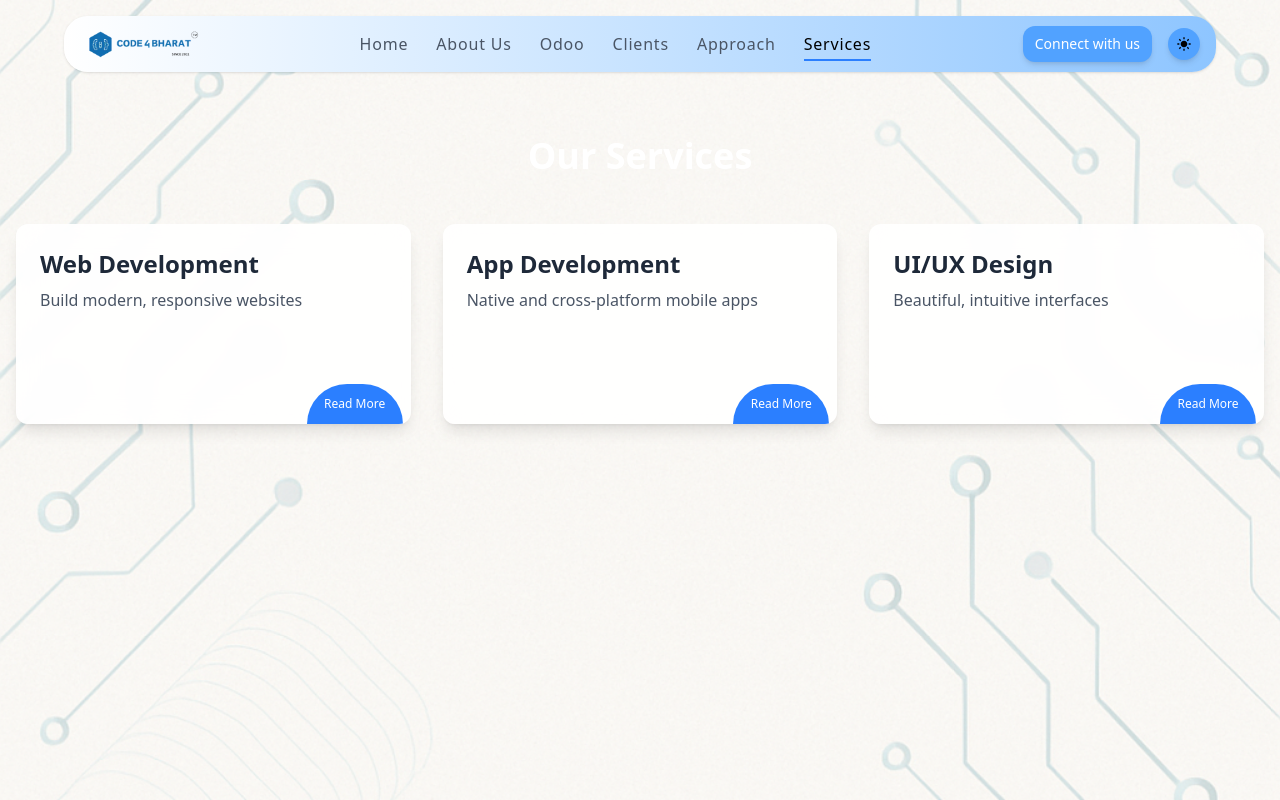
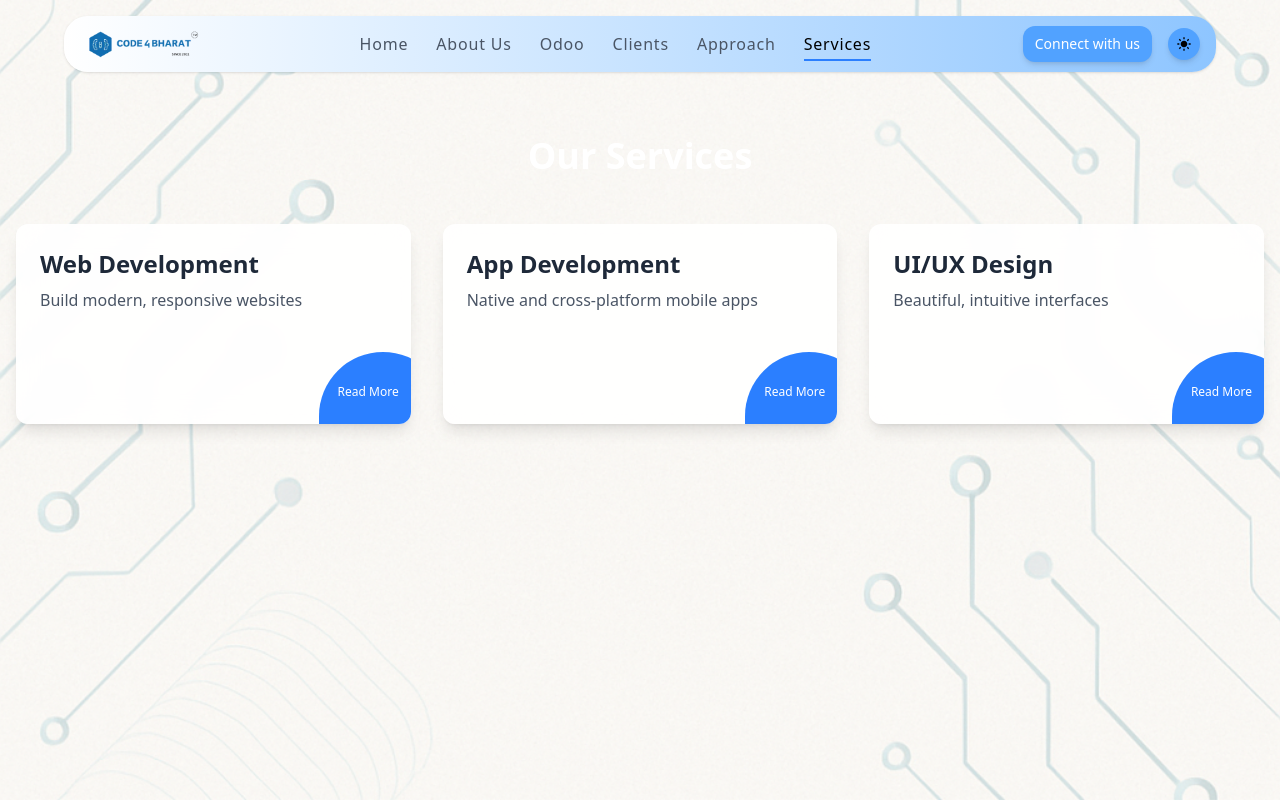
Before and after one commit to Sknagma5233/c4b, a Next.js app: page /services in a window 1280 px wide. Built offline with nearby package versions, Linux system fonts and the light colour scheme; a web font is replaced by a local one.

Commit message:
updated service page

```diff
--- a/src/components/services.jsx
+++ b/src/components/services.jsx
@@ -46,7 +46,6 @@ function Services() {
       ]
     }
   ];
-
 
   const toggleCard = (index) => {
     if (expandedCard === index) {
@@ -139,6 +138,7 @@ function Services() {
     }
   };
 
+
   return (
     <div className="w-full min-h-screen bg-[url('/images/bgImage.png')] bg-cover bg-center bg-fixed">
       <Navbar />
@@ -151,7 +151,7 @@ function Services() {
             <div
               key={index}
               ref={el => cardRefs.current[index] = el}
-              className="bg-white/90 backdrop-blur-md rounded-xl shadow-lg overflow-hidden relative pb-12"
+              className="bg-white/90 backdrop-blur-md rounded-xl shadow-lg overflow-hidden relative"
               style={{ height: expandedCard === index ? "auto" : "200px" }}
             >
               {/* Blue overlay */}
@@ -166,6 +166,18 @@ function Services() {
                   transformOrigin: 'right bottom'
                 }}
               />
+
+              {/* Back button (top right, only shown when expanded) */}
+              {expandedCard === index && (
+                <div
+                  onClick={() => toggleCard(index)}
+                  className="absolute right-4 top-4 z-30"
+                >
+                  <button className="bg-gray-200 text-gray-800 hover:bg-gray-300 px-4 py-2 rounded-md text-sm font-medium transition-colors">
+                    Back
+                  </button>
+                </div>
+              )}
 
               <div className="relative z-20 p-6">
                 <h3 className="text-2xl font-bold text-gray-800 mb-2">{service.title}</h3>
@@ -183,25 +195,17 @@ function Services() {
                 )}
               </div>
 
-              {/* Half-circle trigger with text */}
-              <div
-                ref={el => triggerRefs.current[index] = el}
-                onClick={() => toggleCard(index)}
-                className={`
-                  absolute right-2 bottom-0
-                  w-24 h-10 rounded-t-full
-                  flex items-center justify-center
-                  cursor-pointer transition-colors z-30
-                  ${expandedCard === index
-                    ? "bg-gray-200 text-gray-800 hover:bg-gray-300"
-                    : "bg-blue-500 text-white hover:bg-blue-600"
-                  }
-                `}
-              >
-                <span className="text-xs font-medium px-2">
-                  {expandedCard === index ? "Show Less" : "Read More"}
-                </span>
-              </div>
+              {/* Read More half-circle (bottom right, only shown when collapsed) */}
+              {!expandedCard && (
+                <div
+                  onClick={() => toggleCard(index)}
+                  className="absolute -right-9 bottom-0 w-32 h-18 rounded-t-full bg-blue-500 hover:bg-blue-600 flex items-center justify-center cursor-pointer z-30"
+                >
+                  <span className="text-xs absolute right-12 bottom-6 text-center font-medium text-white">
+                    Read More
+                  </span>
+                </div>
+              )}
             </div>
           ))}
         </div>
```
Also changed, not shown: 1 other file (tests, documents, lock files or other folders).
